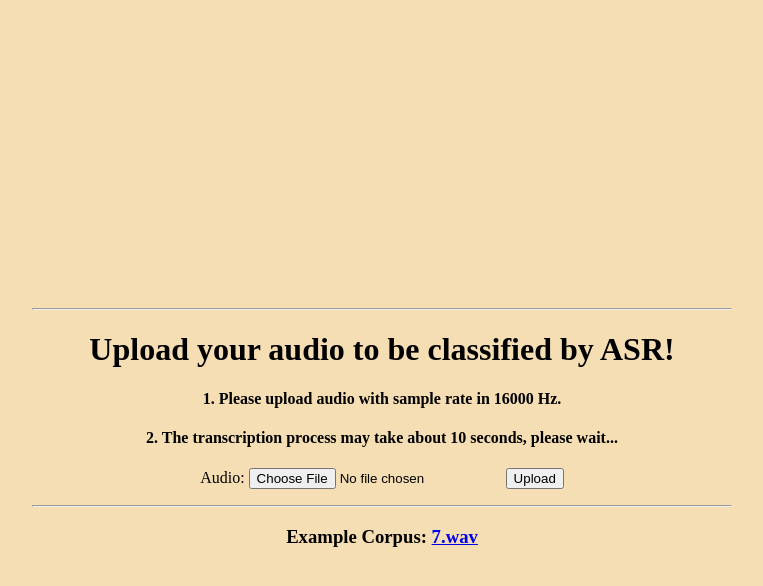
After one commit to william881218/Simple-Bulletin-and-Multimedia-Streaming, a Flask app: template templates/asr.html in a window 1280 px wide. The commit adds this page. Shown: the top 586 px of the page, without its empty margins (258-1021 px from the left). Run offline with Flask 2, Linux system fonts and the light colour scheme; the template is opened without the code that fills it, so the values that code supplies are empty.

Commit message:
Finish asr server

```diff
--- /dev/null
+++ b/asr_server.py
@@ -0,0 +1,93 @@
+import random
+import os
+from argparse import ArgumentParser
+
+from flask import Flask, request, jsonify, render_template, send_file
+import logging
+from scipy.io import wavfile
+import numpy as np
+
+from art.estimators.speech_recognition.pytorch_deep_speech import PyTorchDeepSpeech
+
+
+# instantiate flask app
+app = Flask(__name__)
+
+app.config['ROOT_DIR'] = ROOT_DIR = os.path.dirname(__file__)
+app.config['UPLOAD_DIR'] = os.path.join(ROOT_DIR, 'upload') # for uploaded files
+app.config['AUDIO_DIR'] = os.path.join(ROOT_DIR, 'output') # for generated files
+app.config['OUTPUT_PATH'] = os.path.join(app.config['AUDIO_DIR'], 'perturbed.wav')
+
+# create video directory
+try:
+    os.mkdir('upload')
+except OSError as error:
+    pass
+
+
+@app.route('/', methods=['GET'])
+def main_page():
+    '''
+    Return the main page.
+    '''
+    return render_template('asr.html')
+
+
+@app.route('/corpus/7.wav', methods=['GET'])
+def download_corpus():
+    '''
+    Responsible for downloading audio corpuses.
+    Currently only 7.wav is available.
+    '''
+    return send_file(os.path.join(app.config["ROOT_DIR"], "corpus/7.wav"), as_attachment=True)
+
+
+@app.route("/asr", methods=["POST"])
+def asr():
+    """Endpoint to use asr
+    :return (json): This endpoint returns a json file with the following format:
+        {
+            "transcription": TRANSCRIPTION
+        }
+    """
+
+    # prepare the path where the uploaded/generated audio are saved
+    file_idx = str(random.randint(0, 100000)) + '.wav'
+    uploaded_path = os.path.join(app.config['UPLOAD_DIR'], file_idx)
+    output_path = os.path.join(app.config['AUDIO_DIR'], file_idx)
+
+    # get file from POST request and save it
+    audio_file = request.files["file"]
+    audio_file.save(uploaded_path)
+    logging.info("File saved at {}".format(uploaded_path))
+
+
+    asr_model = PyTorchDeepSpeech(pretrained_model="librispeech",
+                                  device_type="cpu")
+
+    # load audio
+    sample_rate, sound = wavfile.read(uploaded_path)
+
+    if sample_rate != 16000: # check if it has valid sample rate
+        transcription = "SAMPLE_RATE_ERROR"
+        logging.info("Sample rate error.")
+    else: # start prediction
+        transcription = asr_model.predict(np.array([sound]), batch_size=1,transcription_output=True)[0]
+        logging.info("Finish prediction. Transcription: {}".format(transcription))
+
+    # we don't need the audio file any more - let's delete it!
+    os.remove(uploaded_path)
+
+    # send back html page with result
+    transcription = {"text": transcription}
+    return render_template('transcription.html', transcription=transcription)
+
+
+if __name__ == "__main__":
+
+    # handle arg parser
+    argparse = ArgumentParser()
+    argparse.add_argument('-p', '--port', type=int, default=9527)
+    args = argparse.parse_args()
+
+    app.run(debug=True, host='0.0.0.0', port=args.port)
--- /dev/null
+++ b/templates/asr.html
@@ -0,0 +1,30 @@
+<!DOCTYPE html>
+<html lang="en">
+
+<head>
+    <meta charset="UTF-8">
+    <meta name="ASR Attack" content="width=device-width, initial-scale=1.0">
+    <title>Automatic Speech Recognition Demo</title>
+</head>
+
+<body style="background-color:wheat">
+    <div id="maintext"
+        style="position:absolute; margin:auto; width:700px; height:200px; text-align:center; top:0; bottom: 0; left: 0; right: 0;">
+
+        <hr>
+        <h1 class="text-light mb-2"> Upload your audio to be classified by ASR!</h1>
+        <h4 class="text-light mb-5">1. Please upload audio with sample rate in 16000 Hz.</h4>
+        <h4 class="text-light mb-5">2. The transcription process may take about 10 seconds, please wait...</h4>
+        <form method=post enctype=multipart/form-data action="/asr">
+            <p class="text-light">
+                Audio: <input type=file name=file>
+                <input type=submit value=Upload>
+            </p>
+        </form>
+        <hr>
+        <h3>Example Corpus: <a href="/corpus/7.wav">7.wav</a></h4>
+
+    </div>
+</body>
+
+</html>
```
Also changed, not shown: templates/index.html (+8 -0 lines), templates/transcription.html (added, +16 -0 lines), README.md, 1 other file.
